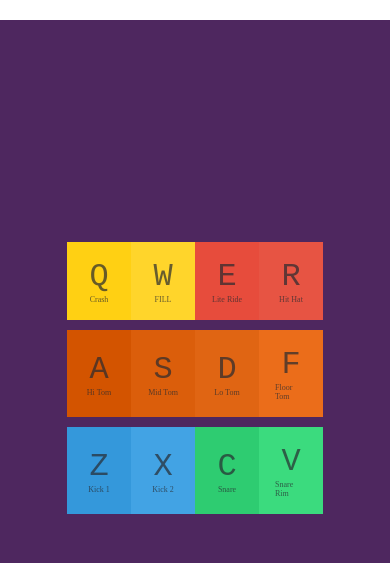
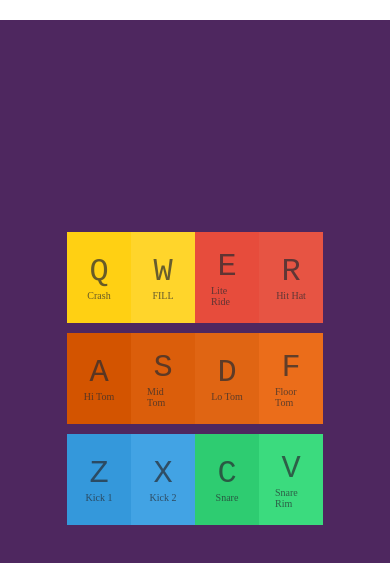
Before and after one commit to Xalvic/beatmaker, a plain HTML site: page index.html in a window 390 px wide. Shown: the part 107-670 px from the top of the page. Drawn offline with Linux system fonts and the light colour scheme.

Commit message:
Update index.html

```diff
--- a/index.html
+++ b/index.html
@@ -38,6 +38,7 @@
             display: flex;
             flex-direction: column;
             justify-content: center;
+
             align-items: center;
             height: 100%;
             font-family: 'Montserrat';
@@ -51,15 +52,25 @@
             flex-direction: column;
             justify-content: center;
             align-items: center;
-
+            flex-shrink: 0;
             width: 8rem;
             font-size: 1.5rem;
             margin: 5px 0px;
-            padding: 1.2rem 2rem;
+            padding: 2.5rem 2.5rem;
             color: rgba(40, 42, 48, 0.705);
             cursor: grab;
             /* box-shadow: 0 0 0.8px rgb(0, 0, 0); */
             transition: all 0.1s;
+        }
+        .key:active {
+            transform: scale(.95);
+            opacity: 0.7;
+            box-shadow: 0 0 1px rgb(0, 0, 0);
+            border-radius: 5px;
+        }
+        .ins {
+            display: flex;
+            font-size: 12px;
         }
                                     .crash1 {
                                         background-color: #ffd013;
@@ -109,33 +120,45 @@
             @media only screen and (max-width: 1200px) {
                 .key {
                         width: 6rem;
-                        font-size: 1rem;
                         margin: 10px 0px;
                         padding: 2rem 2rem;
         }
             }
-            @media only screen and (max-width: 1023px) {
+            @media only screen and (max-width: 1024px) {
                 .key {
-                        width: 6rem;
-                        font-size: 1rem;
-                        margin: 10px 0px;
-                        padding: 2rem 2rem;
+                    width: 8rem;
+                    font-size: 1.5rem;
+                    margin: 5px 0px;
+                    padding: 2.5rem 2.5rem;
         }
             }
             @media only screen and (max-width: 768px) {
                 .key {
                         width: 8rem;
-                        font-size: 1rem;
-                        margin: 10px 0px;
+                        margin: 5px 0px;
                         padding: 2rem 2rem;
+        }
+            }
+            @media only screen and (max-width: 640px) {
+                .key {
+                        width: 4rem;
+                        margin: 5px 0px;
+                        padding: 1rem 1rem;
+        }
+        h1 {
+            letter-spacing: 3px;
+            word-spacing: 3px;
+            font-size: 30px;
         }
             }
             @media only screen and (max-width: 500px) {
                 .key {
                         width: 4rem;
-                        font-size: .5rem;
                         margin: 5px 0px;
                         padding: 1rem 1rem;
+        }
+        .ins {
+            font-size: 10px;
         }
         h1 {
             letter-spacing: 3px;
```
